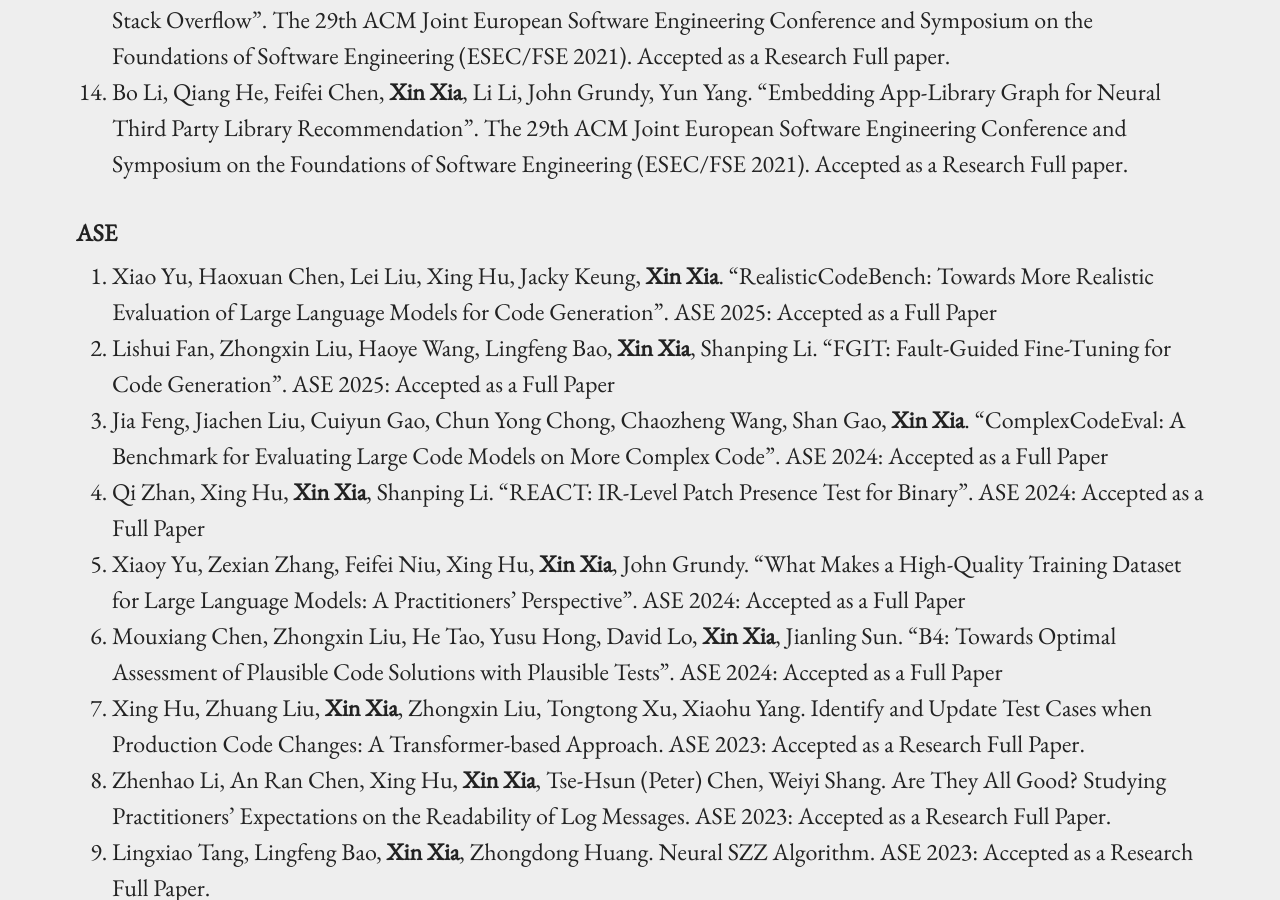
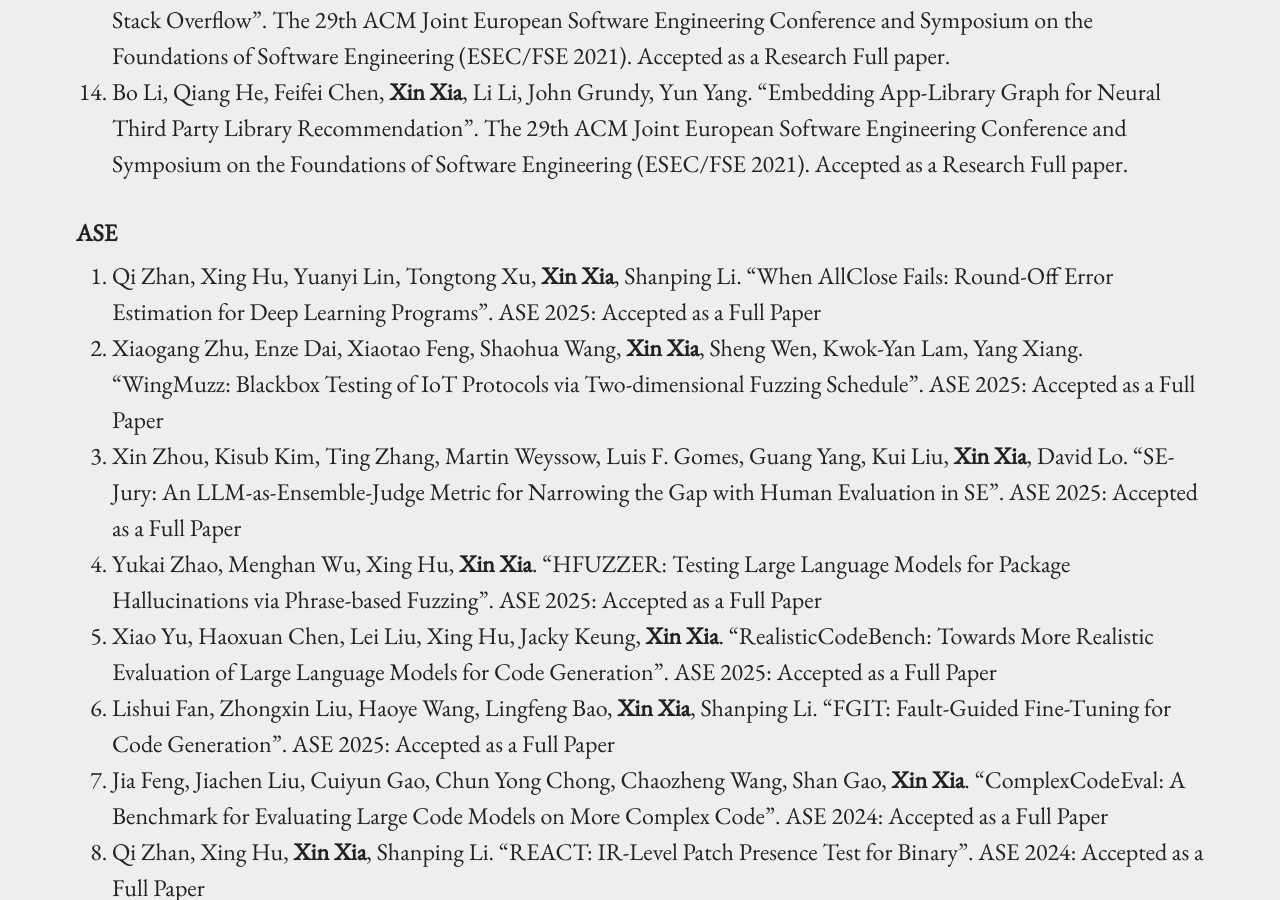
Before and after one commit to xin-xia/xin-xia.github.io, a Jekyll site: the page built from index.md, in a window 1280 px wide and 900 px high, scrolled down 14681 px. Built offline with Jekyll 4.4.1, drawn with Linux system fonts in a browser that asks for light colours.

Commit message:
Update index.md

```diff
--- a/index.md
+++ b/index.md
@@ -204,7 +204,10 @@ Case Study of Code Clone Detection and Defect Prediction". IEEE Transactions on
 
 
 #### ASE
-
+1. Qi Zhan, Xing Hu, Yuanyi Lin, Tongtong Xu, <strong>Xin Xia</strong>, Shanping Li.  "When AllClose Fails: Round-Off Error Estimation for Deep Learning Programs". ASE 2025: Accepted as a Full Paper <br />
+1. Xiaogang Zhu,  Enze Dai, Xiaotao Feng, Shaohua Wang, <strong>Xin Xia</strong>, Sheng Wen, Kwok-Yan Lam, Yang Xiang. "WingMuzz: Blackbox Testing of IoT Protocols via Two-dimensional Fuzzing Schedule". ASE 2025: Accepted as a Full Paper <br />
+1. Xin Zhou, Kisub Kim, Ting Zhang, Martin Weyssow, Luis F. Gomes, Guang Yang, Kui Liu, <strong>Xin Xia</strong>, David Lo. "SE-Jury: An LLM-as-Ensemble-Judge Metric for Narrowing the Gap with Human Evaluation in SE". ASE 2025: Accepted as a Full Paper <br />
+1. Yukai Zhao, Menghan Wu, Xing Hu, <strong>Xin Xia</strong>. "HFUZZER: Testing Large Language Models for Package Hallucinations via Phrase-based Fuzzing". ASE 2025: Accepted as a Full Paper <br />
 1. Xiao Yu, Haoxuan Chen, Lei Liu, Xing Hu, Jacky Keung, <strong>Xin Xia</strong>.  "RealisticCodeBench: Towards More Realistic Evaluation of Large Language Models for Code Generation". ASE 2025: Accepted as a Full Paper <br />
 1. Lishui Fan, Zhongxin Liu, Haoye Wang, Lingfeng Bao, <strong>Xin Xia</strong>, Shanping Li.  "FGIT: Fault-Guided Fine-Tuning for Code Generation". ASE 2025: Accepted as a Full Paper <br />
 1. Jia Feng, Jiachen Liu, Cuiyun Gao, Chun Yong Chong, Chaozheng Wang, Shan Gao, <strong>Xin Xia</strong>. "ComplexCodeEval: A Benchmark for Evaluating Large Code Models on More Complex Code". ASE 2024: Accepted as a Full Paper <br />
```
